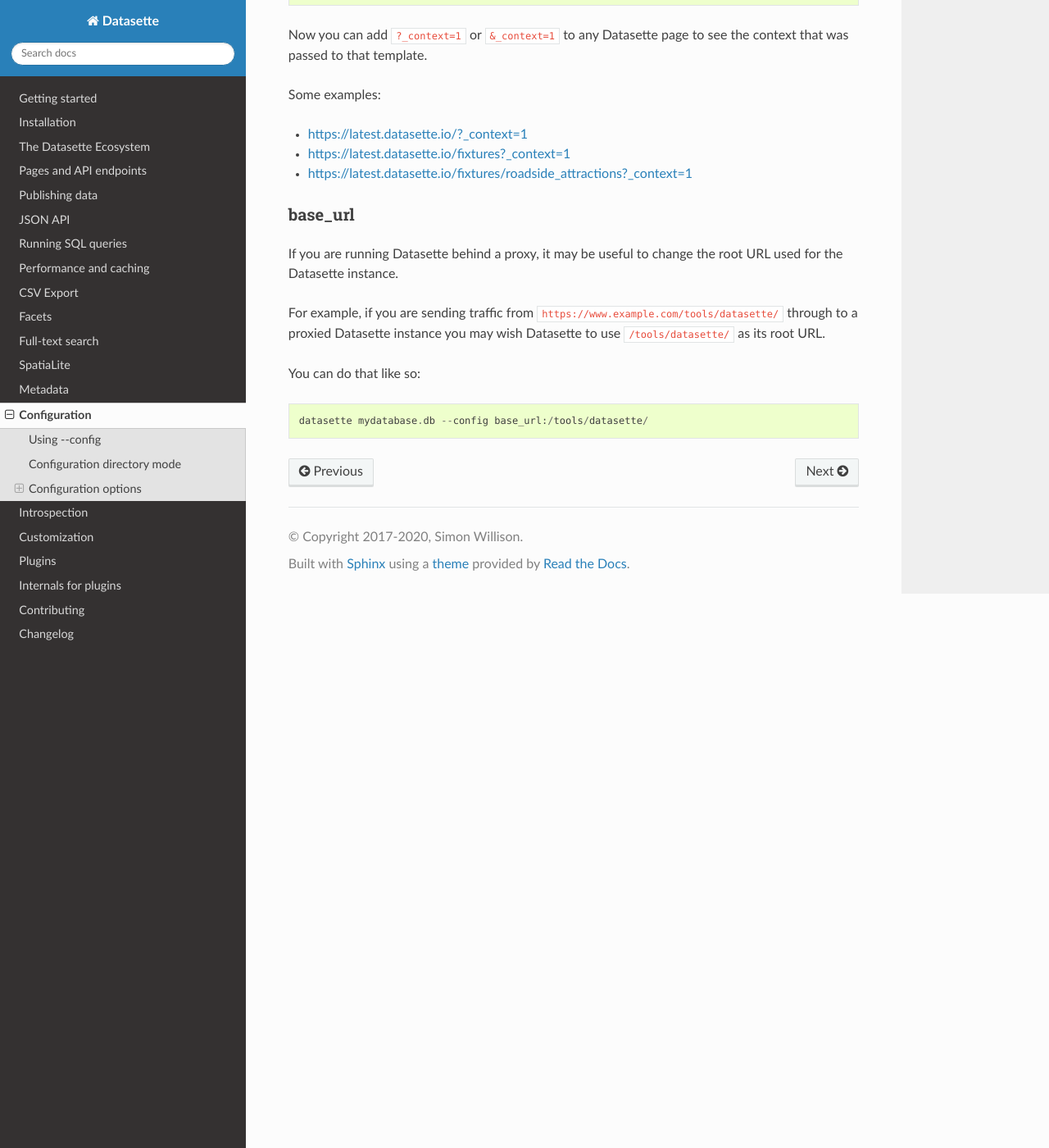
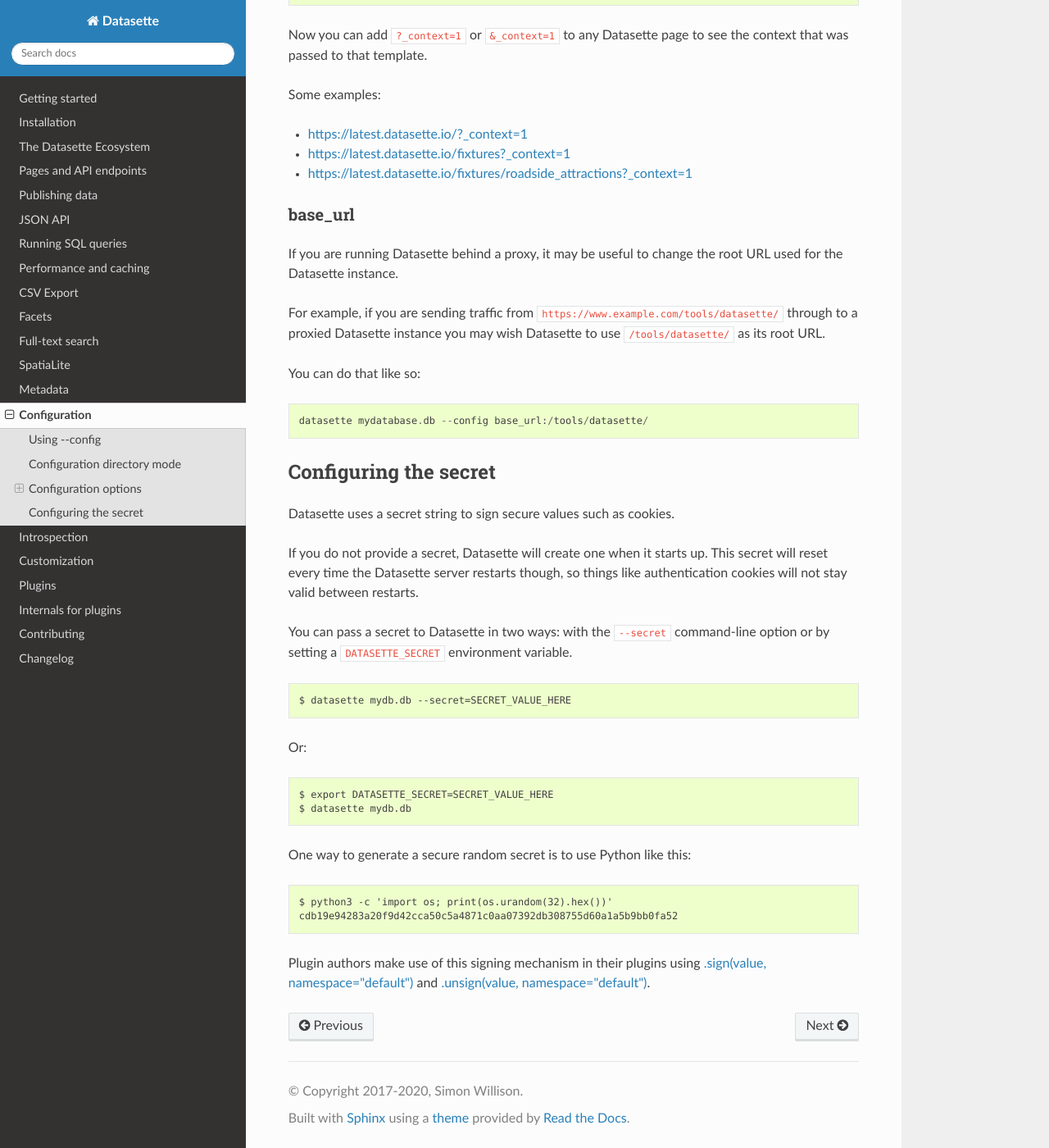
Before and after one commit to simonw/datasette, a Sphinx documentation site: the page built from docs/config.rst, in a window 1280 px wide and 1400 px high, scrolled down 6182 px. Shown: the whole window at 82% size. Built offline with Sphinx 7.4.7 and the Read the Docs theme 2.0.0, drawn with Linux system fonts in a browser that asks for light colours.

Commit message:
Docs for --secret/DATASETTE_SECRET - closes #785

```diff
--- a/docs/config.rst
+++ b/docs/config.rst
@@ -288,3 +288,30 @@
 You can do that like so::
 
     datasette mydatabase.db --config base_url:/tools/datasette/
+
+.. _config_secret:
+
+Configuring the secret
+----------------------
+
+Datasette uses a secret string to sign secure values such as cookies.
+
+If you do not provide a secret, Datasette will create one when it starts up. This secret will reset every time the Datasette server restarts though, so things like authentication cookies will not stay valid between restarts.
+
+You can pass a secret to Datasette in two ways: with the ``--secret`` command-line option or by setting a ``DATASETTE_SECRET`` environment variable.
+
+::
+
+    $ datasette mydb.db --secret=SECRET_VALUE_HERE
+
+Or::
+
+    $ export DATASETTE_SECRET=SECRET_VALUE_HERE
+    $ datasette mydb.db
+
+One way to generate a secure random secret is to use Python like this::
+
+    $ python3 -c 'import os; print(os.urandom(32).hex())'
+    cdb19e94283a20f9d42cca50c5a4871c0aa07392db308755d60a1a5b9bb0fa52
+
+Plugin authors make use of this signing mechanism in their plugins using :ref:`datasette_sign` and :ref:`datasette_unsign`.
```
